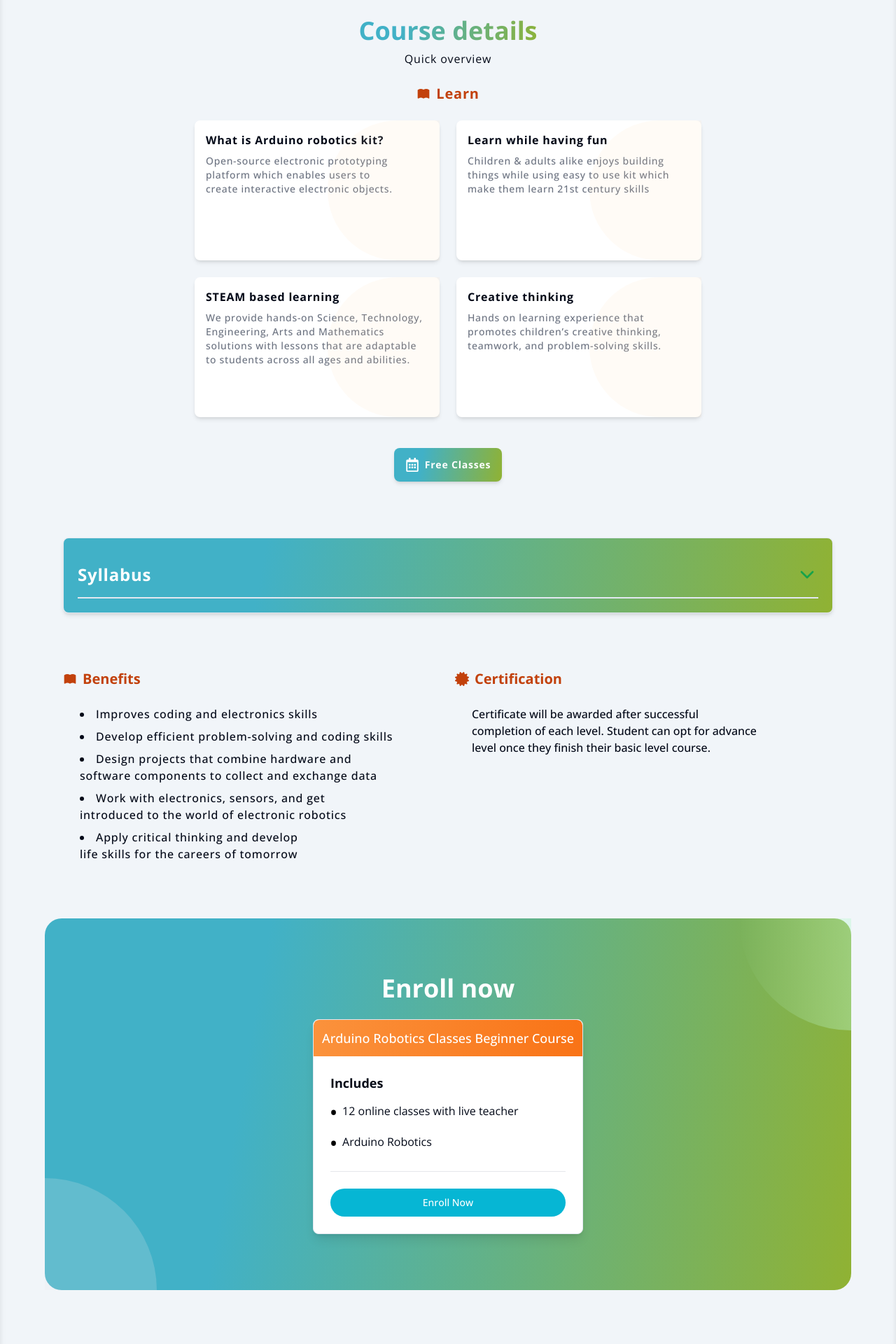
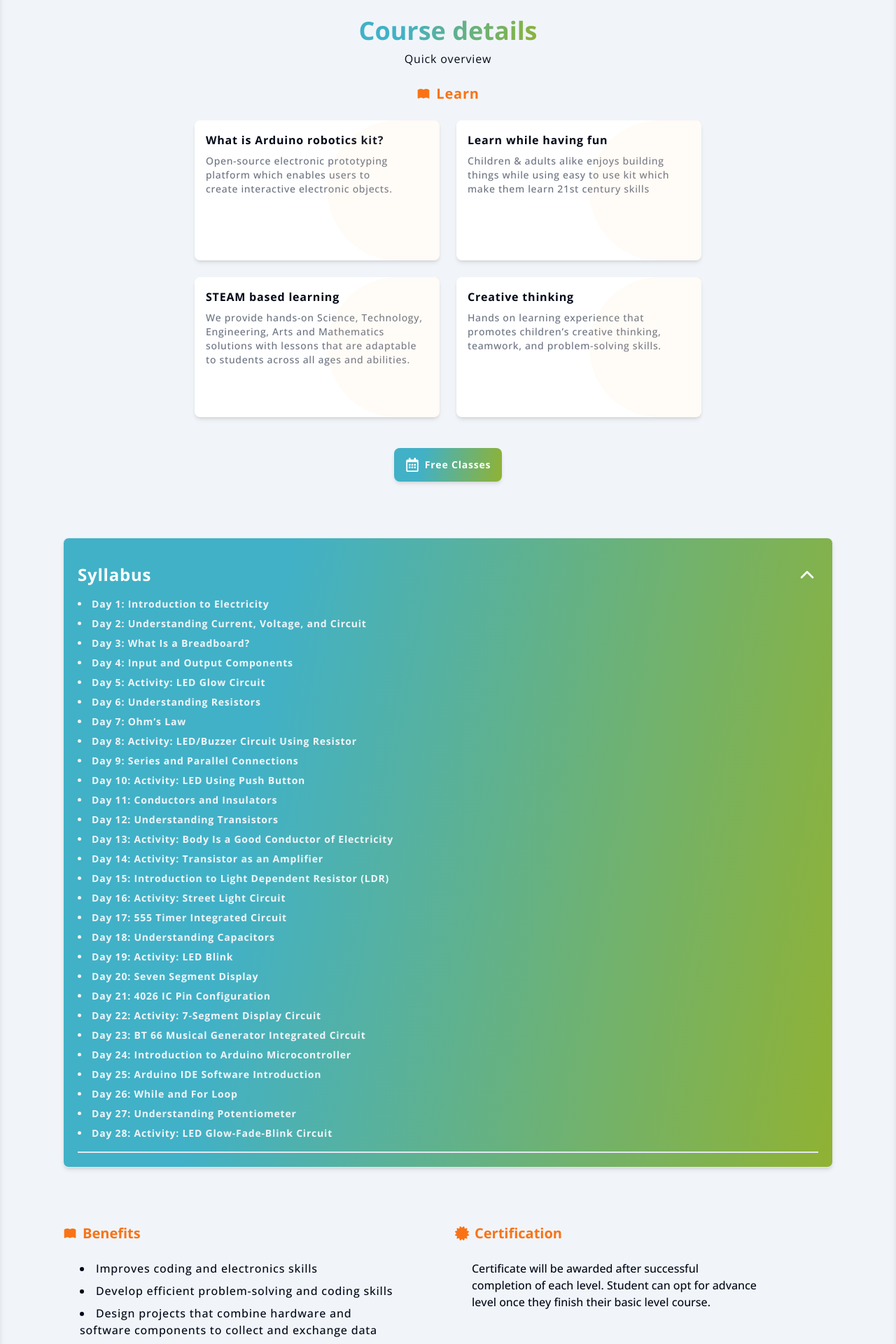
Before and after one commit to roboclasses/roboclasses-india-main, a Next.js app: page /courses/arduino-robotics-classes-beginner-course in a window 1280 px wide. Shown: the part 1420-3340 px from the top of the page at 70% size. Built offline with nearby package versions, Linux system fonts and the light colour scheme.

Commit message:
fixed (courses details): * set accordian to open by default * chevronupdown color changed to white * 'Enroll Now' button is change to 'Register for a Trial Class' * learn section text color is now 'text-orange-500'

```diff
--- a/src/app/courses/[slug]/page.tsx
+++ b/src/app/courses/[slug]/page.tsx
@@ -59,7 +59,7 @@
               className="flex flex-col flex-wrap gap-6 items-center"
               style={{ letterSpacing: "0.05em" }}
             >
-              <p className="font-bold lg:text-xl text-orange-700 flex gap-2 items-center">
+              <p className="font-bold lg:text-xl text-orange-500 flex gap-2 items-center">
                 <TbBookFilled size={20} />
                 Learn
               </p>
@@ -98,9 +98,10 @@
               collapsible
               className="w-full font-bold p-5"
               style={{ letterSpacing: "0.05em" }}
+              defaultValue="item-1"
             >
               <AccordionItem value="item-1">
-                <AccordionTrigger className="lg:text-2xl text-xl font-extrabold">
+                <AccordionTrigger className="lg:text-2xl text-xl font-extrabold" >
                   Syllabus
                 </AccordionTrigger>
                 <AccordionContent className="text-accent space-y-2">
@@ -118,7 +119,7 @@
           <div className="grid lg:grid-cols-2 grid-cols-1 gap-5 w-[1100px]">
             {/* Benefits */}
             <div className="space-y-6">
-              <h1 className="flex items-center gap-2 text-orange-700 font-bold lg:text-xl text-lg">
+              <h1 className="flex items-center gap-2 text-orange-500 font-bold lg:text-xl text-lg">
                 <TbBookFilled size={20} /> Benefits
               </h1>
               <div
@@ -138,7 +139,7 @@
 
             {/* Certification */}
             <div className="space-y-6 text-balance">
-              <h1 className="flex items-center gap-2 text-orange-700 font-bold lg:text-xl text-lg">
+              <h1 className="flex items-center gap-2 text-orange-500 font-bold lg:text-xl text-lg">
                 <FaCertificate /> Certification
               </h1>
               <p className="font-medium ml-6">
--- a/src/components/ui/accordion.tsx
+++ b/src/components/ui/accordion.tsx
@@ -34,7 +34,7 @@
       {...props}
     >
       {children}
-      <ChevronDown className="h-8 w-8  shrink-0 transition-transform duration-200 text-[#16A34A]" />
+      <ChevronDown className="h-8 w-8 shrink-0 transition-transform duration-200" />
     </AccordionPrimitive.Trigger>
   </AccordionPrimitive.Header>
 ))
--- a/src/demo/products-demo/CourseEnrollCardDemo.tsx
+++ b/src/demo/products-demo/CourseEnrollCardDemo.tsx
@@ -53,7 +53,7 @@
           </div> */}
 
           <Button className="w-full bg-cyan-500 hover:bg-cyan-600 text-white rounded-full focus:bg-accent-foreground focus:text-cyan-500">
-            Enroll Now
+            Register for a Trial Class
           </Button>
         </div>
       </Card>
```
